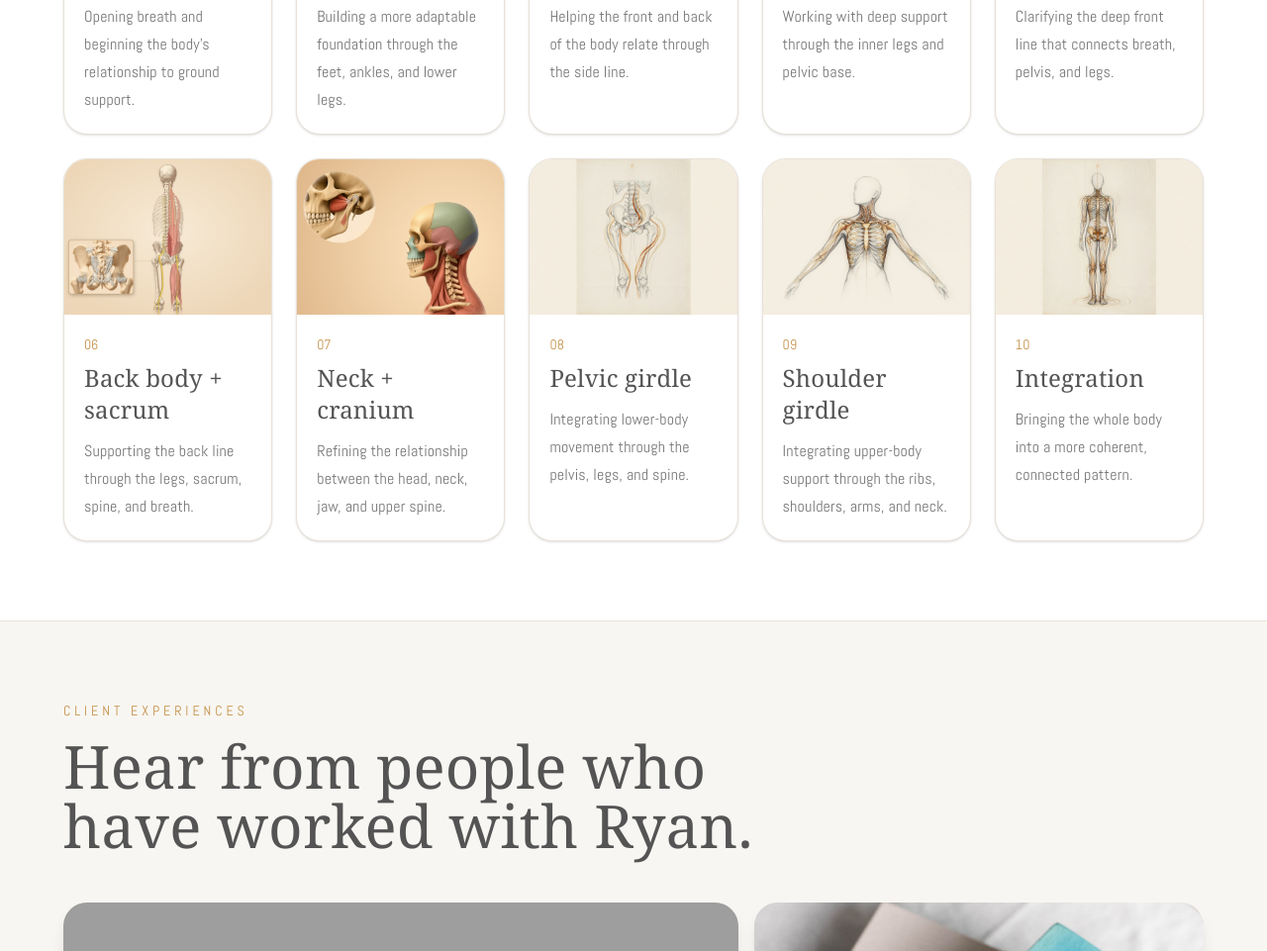
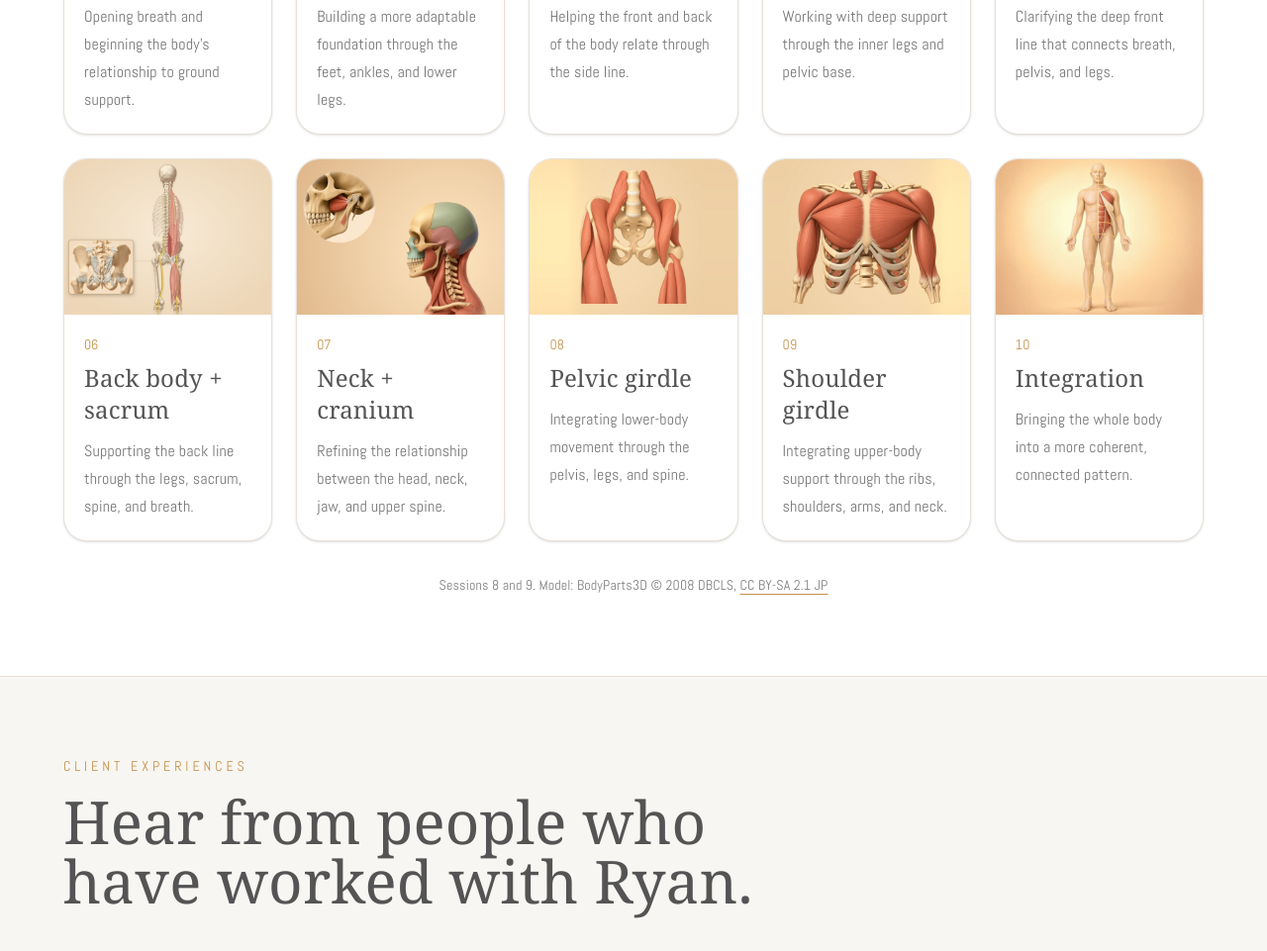
Before and after one commit to rccaputi-cmd/ryansrolfing, an Astro site: page / in a window 1280 px wide. Shown: the part 3369-4330 px from the top of the page at 99% size. Built offline with nearby package versions, Linux system fonts and the light colour scheme; Astro itself is replaced by a stand-in of ours; grey boxes are pictures that could not be loaded; a web font is replaced by a local one.

Commit message:
Add Ten-Series anatomy plates for the pelvic and shoulder girdles (#15)
* Add approved anatomy plates for Ten-Series sessions 8 and 9.

The pelvic and shoulder girdle cards now use the same 1200×900 WebP pipeline as sessions 1–7, with the BodyParts3D credit under the series.

Co-authored-by: rccaputi-cmd <rccaputi-cmd@users.noreply.github.com>

* Add the Session 10 fascia plate to the Ten-Series.

The integration card now uses the approved 4:3 plate through the same WebP pipeline as the other sessions, with a caption under the image and no model credit.

Co-authored-by: rccaputi-cmd <rccaputi-cmd@users.noreply.github.com>

* Remove the Session 10 fascia caption.

The integration tile now matches the other Ten-Series cards. The plate, alt text, and sessions 8–9 credit stay.

Co-authored-by: rccaputi-cmd <rccaputi-cmd@users.noreply.github.com>

---------

Co-authored-by: Cursor Agent <cursoragent@cursor.com>
Co-authored-by: rccaputi-cmd <rccaputi-cmd@users.noreply.github.com>

```diff
--- a/src/components/TenSeriesSection.astro
+++ b/src/components/TenSeriesSection.astro
@@ -8,10 +8,12 @@ import innerLeg from '../assets/ten-series/04-pelvic-floor-adductors.jpg';
 import psoas from '../assets/ten-series/05-front-body-psoas.jpg';
 import backBody from '../assets/ten-series/06-back-body-sacrum.jpg';
 import headNeck from '../assets/ten-series/07-neck-cranium.jpg';
+import pelvicGirdle from '../assets/ten-series/08-pelvic-girdle.jpg';
+import shoulderGirdle from '../assets/ten-series/09-shoulder-girdle.jpg';
+import integration from '../assets/ten-series/10-integration.jpg';
 
 /**
- * Sessions 1–7 use the approved anatomy plates in src/assets (served as responsive WebP).
- * Sessions 8–10 stay on the previous public illustrations until those plates are approved.
+ * Sessions 1–10 use the approved anatomy plates in src/assets (served as responsive WebP).
  */
 const intro = [
   "People invest heavily in homes, furniture, cars, and tools they use every day. The Ten-Series is an investment in the body you live in every moment — how you stand, breathe, move, recover, and feel yourself from the inside.",
@@ -84,28 +86,22 @@ const sessions: Session[] = [
     number: "08",
     title: "Pelvic girdle",
     body: "Integrating lower-body movement through the pelvis, legs, and spine.",
-    alt: "Anatomical drawing of the pelvis, lumbar spine, and legs, with lines tracing support through the pelvic girdle",
-    src: "/images/ten-series/08-pelvic-girdle.jpg",
-    width: 1168,
-    height: 880,
+    alt: "Painted front view of the pelvis and low spine with the hip-flexor muscles rising beside the vertebrae, and the outer-hip and thigh muscles on each side.",
+    image: pelvicGirdle,
   },
   {
     number: "09",
     title: "Shoulder girdle",
     body: "Integrating upper-body support through the ribs, shoulders, arms, and neck.",
-    alt: "Anatomical drawing of the rib cage, collarbones, shoulders, and arms",
-    src: "/images/ten-series/09-shoulder-girdle.jpg",
-    width: 1168,
-    height: 880,
+    alt: "Painted front view of the shoulder girdle with the collarbones, breastbone and ribs, rounded chest muscles, a deltoid capping each shoulder and the biceps down each upper arm.",
+    image: shoulderGirdle,
   },
   {
     number: "10",
     title: "Integration",
     body: "Bringing the whole body into a more coherent, connected pattern.",
-    alt: "Anatomical drawing of a standing skeleton from head to feet, organized around a vertical line",
-    src: "/images/ten-series/10-integration.jpg",
-    width: 1168,
-    height: 880,
+    alt: "Front view of a standing figure with the skin removed, showing the superficial fascia as a translucent cream layer mapped by fine, sparkling gold lines: bands across the head at the tentorium level, the neck, shoulders, elbows, wrists, diaphragm, navel and pelvis, knees and ankles, joined by a midline from the crown to the navel and lines down each arm and leg, with a flap folded back to show the muscles beneath.",
+    image: integration,
   },
 ];
 
@@ -150,4 +146,7 @@ const imageSizes = "(min-width: 1024px) 220px, (min-width: 640px) 46vw, calc(100
       </article>
     ))}
   </div>
+  <p class="mx-auto mt-8 max-w-3xl text-center text-sm leading-6 text-[#545454]/75">
+    Sessions 8 and 9. Model: BodyParts3D © 2008 DBCLS, <a class="underline decoration-[#c4924a] underline-offset-4 hover:text-[#c4924a]" href="https://creativecommons.org/licenses/by-sa/2.1/jp/" rel="license noopener noreferrer" target="_blank">CC BY-SA 2.1 JP<span class="sr-only"> (opens in a new tab)</span></a>
+  </p>
 </section>
```
Also changed, not shown: public/images/ten-series/08-pelvic-girdle.jpg (deleted), public/images/ten-series/09-shoulder-girdle.jpg (deleted), public/images/ten-series/10-integration.jpg (deleted), src/assets/ten-series/08-pelvic-girdle.jpg (added), src/assets/ten-series/09-shoulder-girdle.jpg (added), src/assets/ten-series/10-integration.jpg (added).
